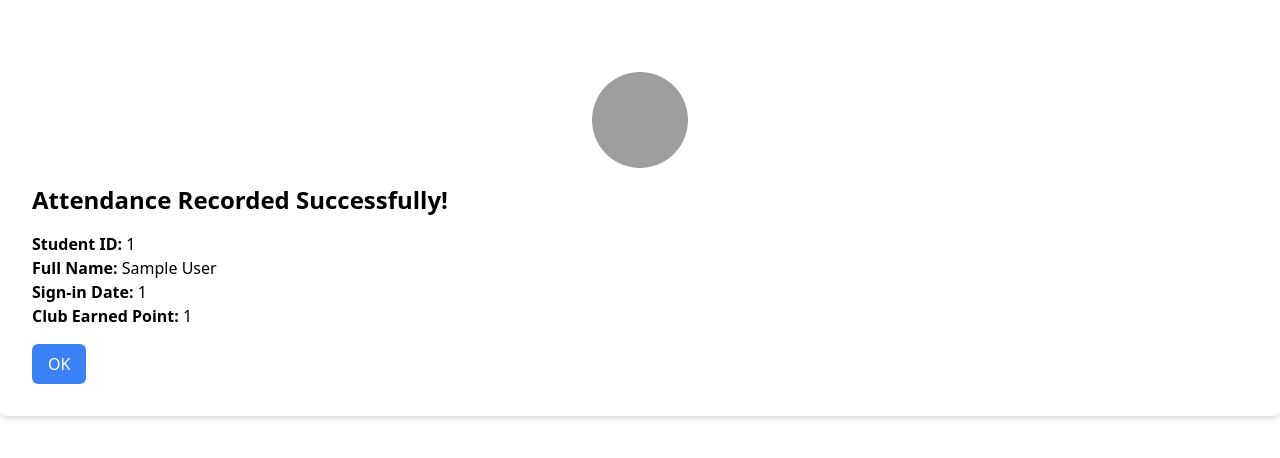
After one commit to 22FTT1500/Ep-Quest, a PHP site: page /attendance_success.php in a window 1280 px wide. The commit adds this page. Shown: the top 458 px of the page. Run offline with PHP 8.4, Linux system fonts and the light colour scheme; the visitor is signed in with stand-in values (Sample User, id 1); grey boxes are pictures that could not be loaded.

Commit message:
attendance

```diff
--- /dev/null
+++ b/attendance_success.php
@@ -0,0 +1,80 @@
+<?php
+session_start();
+include 'db_conn.php';
+
+if (isset($_SESSION['student_id']) && isset($_SESSION['fullname']) && isset($_SESSION['profileimg'])) {
+    if ($_SERVER["REQUEST_METHOD"] == "POST") {
+        if (isset($_POST['clubID']) && isset($_POST['sessionCode'])) {
+            $student_id = $_SESSION['student_id'];
+            $student_name = $_SESSION['fullname']; // Assuming student's name is stored in session
+            $club_id = $_POST['clubID'];
+            $session_code = $_POST['sessionCode'];
+
+            // Retrieve club details from the database
+            $sql = "SELECT ImgBanner, ClubPoint FROM clubs WHERE ClubID = ?";
+            $stmt = $conn->prepare($sql);
+            $stmt->bind_param("s", $club_id);
+            $stmt->execute();
+            $result = $stmt->get_result();
+            $club_row = $result->fetch_assoc();
+            $img_banner = $club_row['ImgBanner'];
+            $club_point = $club_row['ClubPoint'];
+
+            // Insert attendance record into the database
+            $insert_sql = "INSERT INTO student_attendance (student_id, name, club_id, attendance_status, sign_in_date, img_banner, club_point) VALUES (?, ?, ?, ?, NOW(), ?, ?)";
+            $stmt = $conn->prepare($insert_sql);
+            $status = "attended"; // Assuming the student attended the session
+            $stmt->bind_param("ssisss", $student_id, $student_name, $club_id, $status, $img_banner, $club_point);
+            if ($stmt->execute()) {
+                // Redirect to attendance_success.php
+                $_SESSION['club_id'] = $club_id;
+                $_SESSION['sign_in_date'] = date("Y-m-d H:i:s");
+                $_SESSION['club_point'] = $club_point;
+                header("Location: attendance_success.php");
+                exit();
+            } else {
+                // Error occurred while inserting record
+                echo "Error: " . $stmt->error;
+            }
+        } else {
+            echo "Missing parameters.";
+        }
+    } else {
+        echo "";
+    }
+} else {
+    header("Location: index.php");
+    exit();
+}
+?>
+<!DOCTYPE html>
+<html lang="en">
+
+<head>
+    <meta charset="UTF-8">
+    <meta name="viewport" content="width=device-width, initial-scale=1.0">
+    <title>Attendance Success</title>
+    <!-- Include Tailwind CSS -->
+    <link href="https://cdn.jsdelivr.net/npm/tailwindcss@2.2.19/dist/tailwind.min.css" rel="stylesheet">
+</head>
+
+<body>
+    <div class="container mx-auto mt-10 p-8 bg-white shadow-md rounded-md">
+        <img src="<?php echo $_SESSION['profileimg']; ?>" alt="Profile Image" class="w-24 h-24 mx-auto rounded-full mb-4">
+        <h2 class="text-2xl font-bold mb-4">Attendance Recorded Successfully!</h2>
+        <p><strong>Student ID:</strong> <?php echo $_SESSION['student_id']; ?></p>
+        <p><strong>Full Name:</strong> <?php echo $_SESSION['fullname']; ?></p>
+        <p><strong>Sign-in Date:</strong> <?php echo $_SESSION['sign_in_date']; ?></p>
+        <p><strong>Club Earned Point:</strong> <?php echo $_SESSION['club_point']; ?></p>
+        <button onclick="window.location.href = 'clubpage.php?ClubID=<?php echo $_SESSION['club_id']; ?>';" class="btn mt-4 bg-blue-500 text-white px-4 py-2 rounded-md hover:bg-blue-600">OK</button>
+    </div>
+</body>
+
+</html>
+<?php
+// Clear session data
+unset($_SESSION['club_id']);
+unset($_SESSION['sign_in_date']);
+unset($_SESSION['club_point']);
+exit();
+?>
```
Also changed, not shown: attendance_signin.php (added, +52 -0 lines), clubpage.php (+22 -0 lines).
